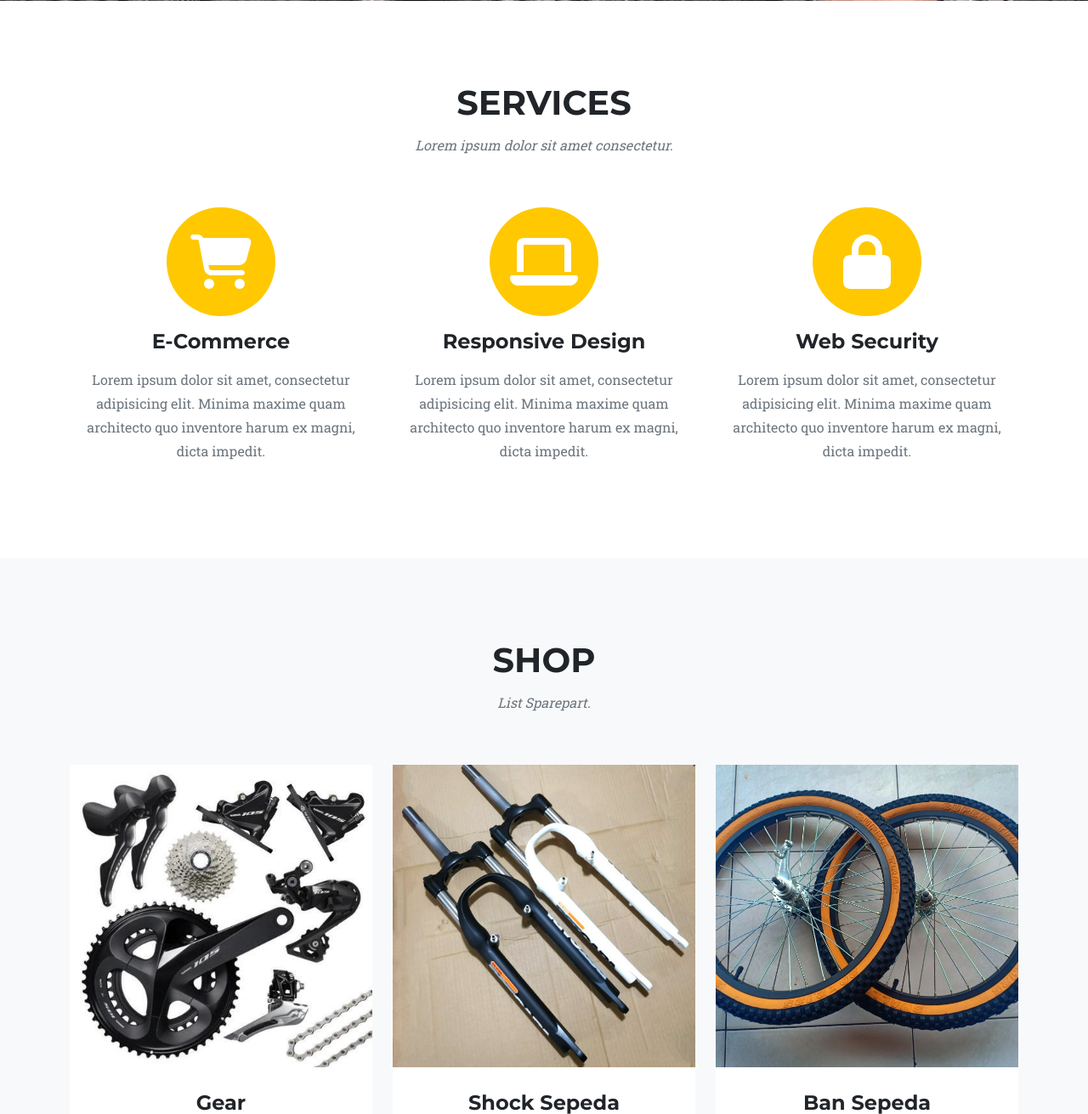
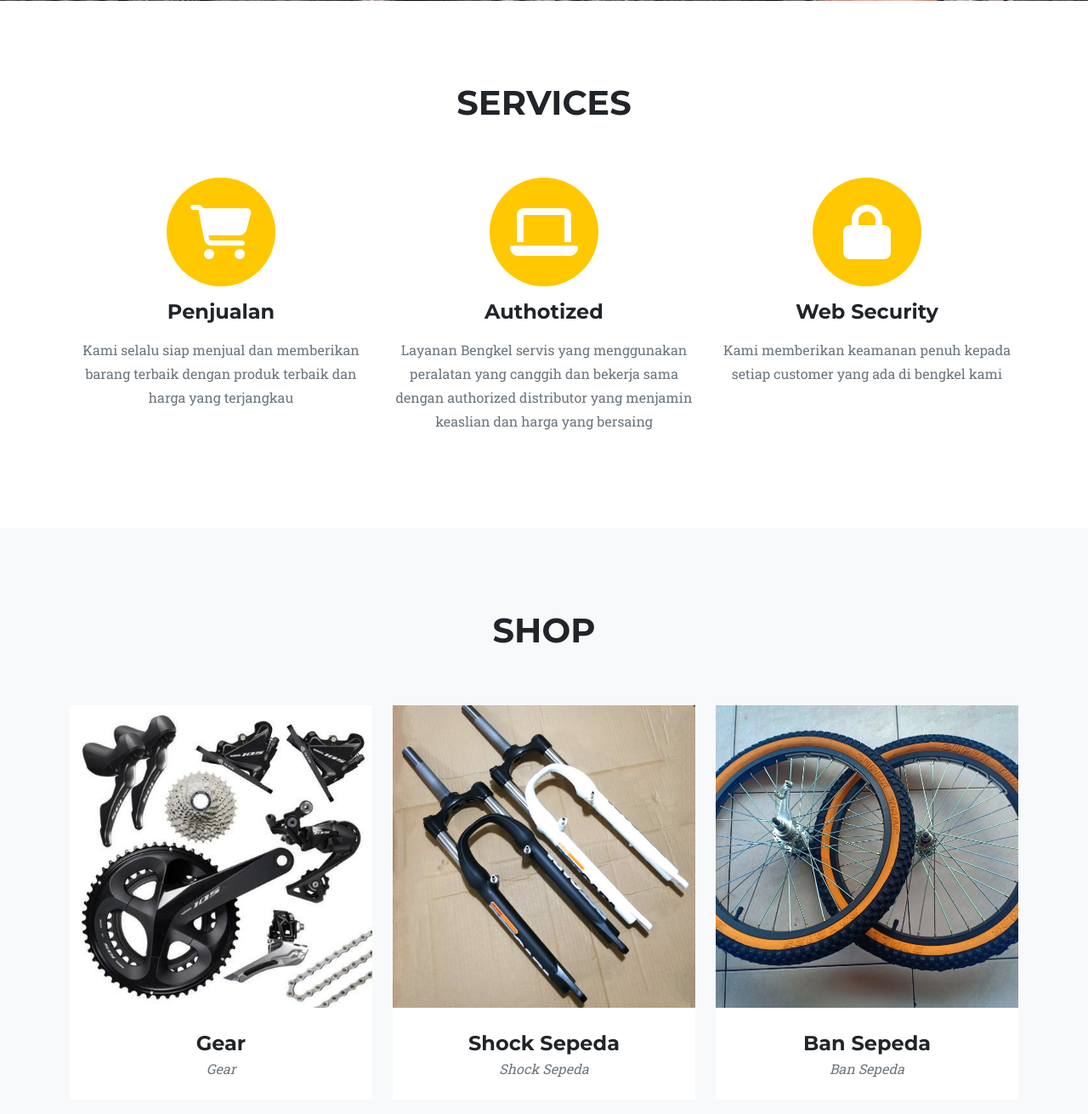
Before and after one commit to arfnurrohman/bengkel, a Laravel app: page / in a window 1280 px wide. Shown: the part 744-2055 px from the top of the page at 85% size. Run offline with Laravel 10, Linux system fonts and the light colour scheme; some libraries are stand-ins or nearby versions.

Commit message:
deskripsi halaman service

```diff
--- a/resources/views/index.blade.php
+++ b/resources/views/index.blade.php
@@ -50,7 +50,7 @@
             <div class="container">
                 <div class="text-center">
                     <h2 class="section-heading text-uppercase">Services</h2>
-                    <h3 class="section-subheading text-muted">Lorem ipsum dolor sit amet consectetur.</h3>
+                    <h3 class="section-subheading text-muted"></h3>
                 </div>
                 <div class="row text-center">
                     <div class="col-md-4">
@@ -58,16 +58,16 @@
                             <i class="fas fa-circle fa-stack-2x text-primary"></i>
                             <i class="fas fa-shopping-cart fa-stack-1x fa-inverse"></i>
                         </span>
-                        <h4 class="my-3">E-Commerce</h4>
-                        <p class="text-muted">Lorem ipsum dolor sit amet, consectetur adipisicing elit. Minima maxime quam architecto quo inventore harum ex magni, dicta impedit.</p>
+                        <h4 class="my-3">Penjualan</h4>
+                        <p class="text-muted">Kami selalu siap menjual dan memberikan barang terbaik dengan produk terbaik dan harga yang terjangkau</p>
                     </div>
                     <div class="col-md-4">
                         <span class="fa-stack fa-4x">
                             <i class="fas fa-circle fa-stack-2x text-primary"></i>
                             <i class="fas fa-laptop fa-stack-1x fa-inverse"></i>
                         </span>
-                        <h4 class="my-3">Responsive Design</h4>
-                        <p class="text-muted">Lorem ipsum dolor sit amet, consectetur adipisicing elit. Minima maxime quam architecto quo inventore harum ex magni, dicta impedit.</p>
+                        <h4 class="my-3">Authotized</h4>
+                        <p class="text-muted">Layanan Bengkel servis yang menggunakan peralatan yang canggih dan bekerja sama dengan authorized distributor yang menjamin keaslian dan harga yang bersaing</p>
                     </div>
                     <div class="col-md-4">
                         <span class="fa-stack fa-4x">
@@ -75,7 +75,7 @@
                             <i class="fas fa-lock fa-stack-1x fa-inverse"></i>
                         </span>
                         <h4 class="my-3">Web Security</h4>
-                        <p class="text-muted">Lorem ipsum dolor sit amet, consectetur adipisicing elit. Minima maxime quam architecto quo inventore harum ex magni, dicta impedit.</p>
+                        <p class="text-muted">Kami memberikan keamanan penuh kepada setiap customer yang ada di bengkel kami</p>
                     </div>
                 </div>
             </div>
@@ -85,7 +85,7 @@
             <div class="container">
                 <div class="text-center">
                     <h2 class="section-heading text-uppercase">Shop</h2>
-                    <h3 class="section-subheading text-muted">List Sparepart.</h3>
+                    <h3 class="section-subheading text-muted"></h3>
                 </div>
                 <div class="row">
                     <div class="col-lg-4 col-sm-6 mb-4">
@@ -248,7 +248,7 @@
             <div class="container">
                 <div class="text-center">
                     <h2 class="section-heading text-uppercase">Our Amazing Team</h2>
-                    <h3 class="section-subheading text-muted">Lorem ipsum dolor sit amet consectetur.</h3>
+                    <h3 class="section-subheading text-muted"></h3>
                 </div>
                 <div class="row">
                 <div class="col-lg-4">
@@ -341,7 +341,7 @@
             <div class="container">
                 <div class="text-center">
                     <h2 class="section-heading text-uppercase">Contact Us</h2>
-                    <h3 class="section-subheading text-muted">Lorem ipsum dolor sit amet consectetur.</h3>
+                    <h3 class="section-subheading text-muted"></h3>
                 </div>
                 <!-- * * * * * * * * * * * * * * *-->
                 <!-- * * SB Forms Contact Form * *-->
```
